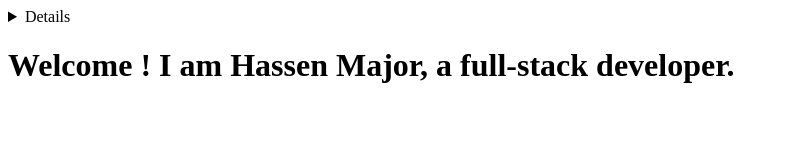
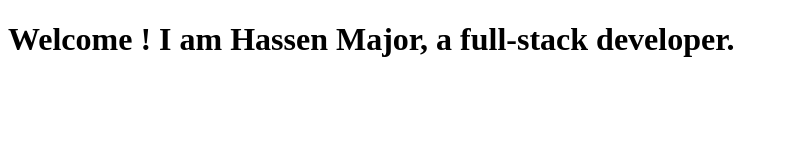
Before and after one commit to hassenmajor/hassenmajor.github.io, a plain HTML site: page index.html in a window 1280 px wide. Shown: the whole page, without its empty margins (0-788 px from the left). Drawn offline with Linux system fonts and the light colour scheme.

Commit message:
Update index.html

```diff
--- a/index.html
+++ b/index.html
@@ -2,7 +2,6 @@
 <html>
 	<head>
 		<title>Developer Portfolio</title>
-		<details>I am Hassen Major, a full-stack developer.s</details>
 	</head>
 	<body>
 		<h1>Welcome ! I am Hassen Major, a full-stack developer.</h1>
```
